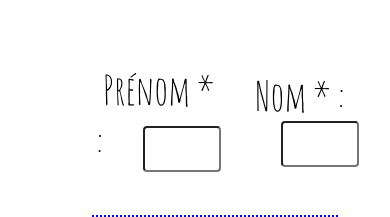
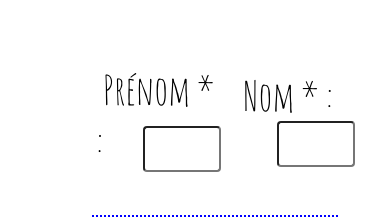
Before and after one commit to tristanlaulanie/waxandsea-front-dashboard, a React (Create React App) app: page /panier/coordonnees in a window 390 px wide. Shown: the part 533-750 px from the top of the page. Built offline with nearby package versions, Linux system fonts and the light colour scheme.

Commit message:
PanierCoordonnees:Responsive:WIP2

```diff
--- a/src/components/Panier/PanierCoordonnees/PanierCoordonneesResponsive.css
+++ b/src/components/Panier/PanierCoordonnees/PanierCoordonneesResponsive.css
@@ -1,4 +1,15 @@
 @media screen and (width <= 2400px) {
+
+  #last_name_label {
+    position: relative;
+    left: -0.2em;
+  }
+
+  #last-name_label_input {
+    position: relative;
+    left: -1vw;
+  }
+
   #company-name_form_container {
     display: flex;
     flex-direction: column;
@@ -14,7 +25,7 @@
 
   #company-name_form_container label {
     position: absolute;
-    top: -100px;
+    top: -105px;
     left: 8.5vw;
   }
 
@@ -28,6 +39,12 @@
     position: relative;
     top: 20px;
     left: -8vw;
+  }
+
+  #confirm_button button {
+    position: relative;
+    left: 3.3vw;
+
   }
 }
 
--- a/src/components/Panier/PanierCoordonnees/index.js
+++ b/src/components/Panier/PanierCoordonnees/index.js
@@ -32,8 +32,8 @@ function PanierCoordonnees() {
                 <label htmlFor="first_name">Prénom * :</label>
                 <input type="text" id="first_name" name="first_name" required />
               </div>
-              <div>
-                <label htmlFor="last_name">Nom * :</label>
+              <div id="last-name_label_input">
+                <label id="last_name_label" htmlFor="last_name">Nom * :</label>
                 <input type="text" id="last_name" name="last_name" required />
               </div>
             </section>
```
